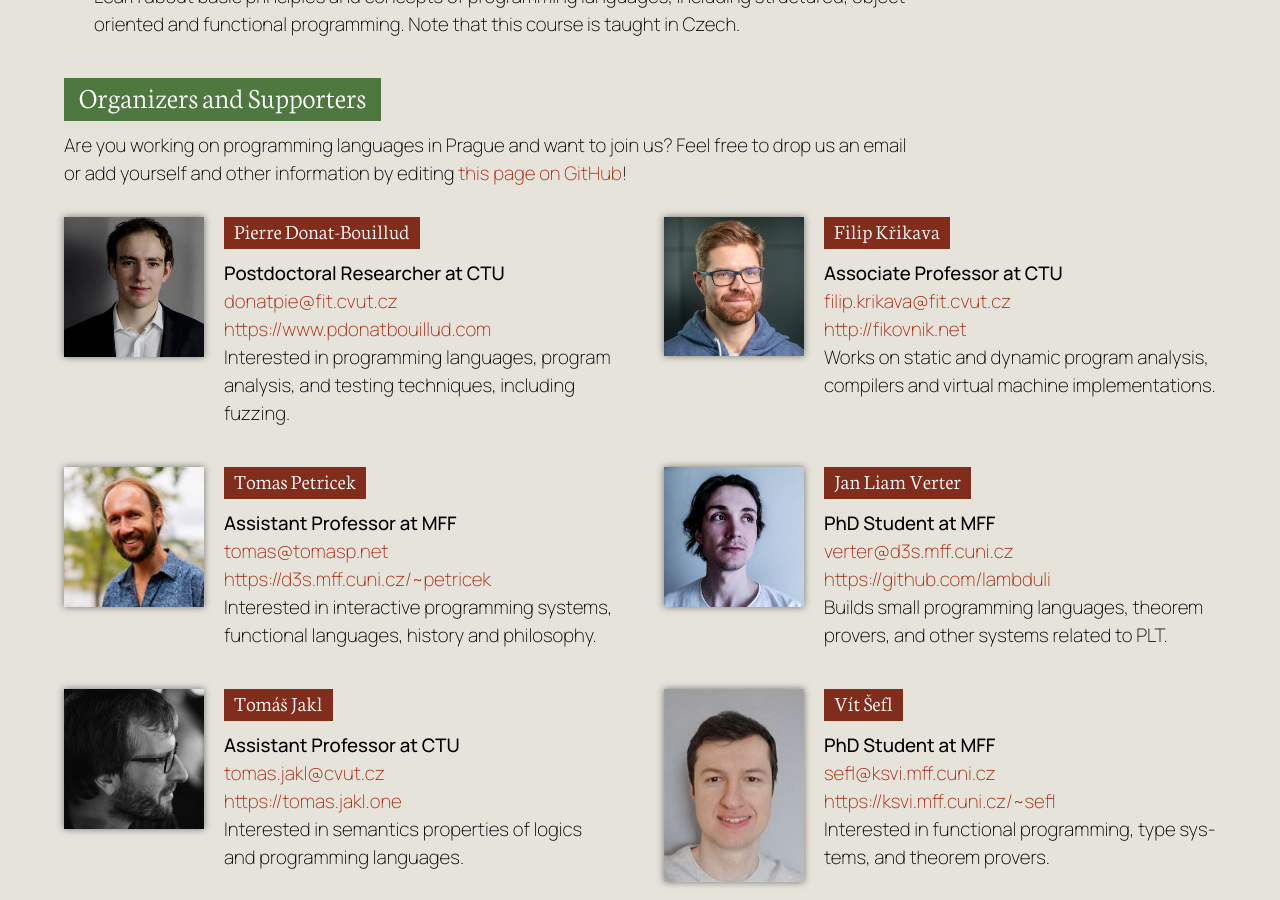
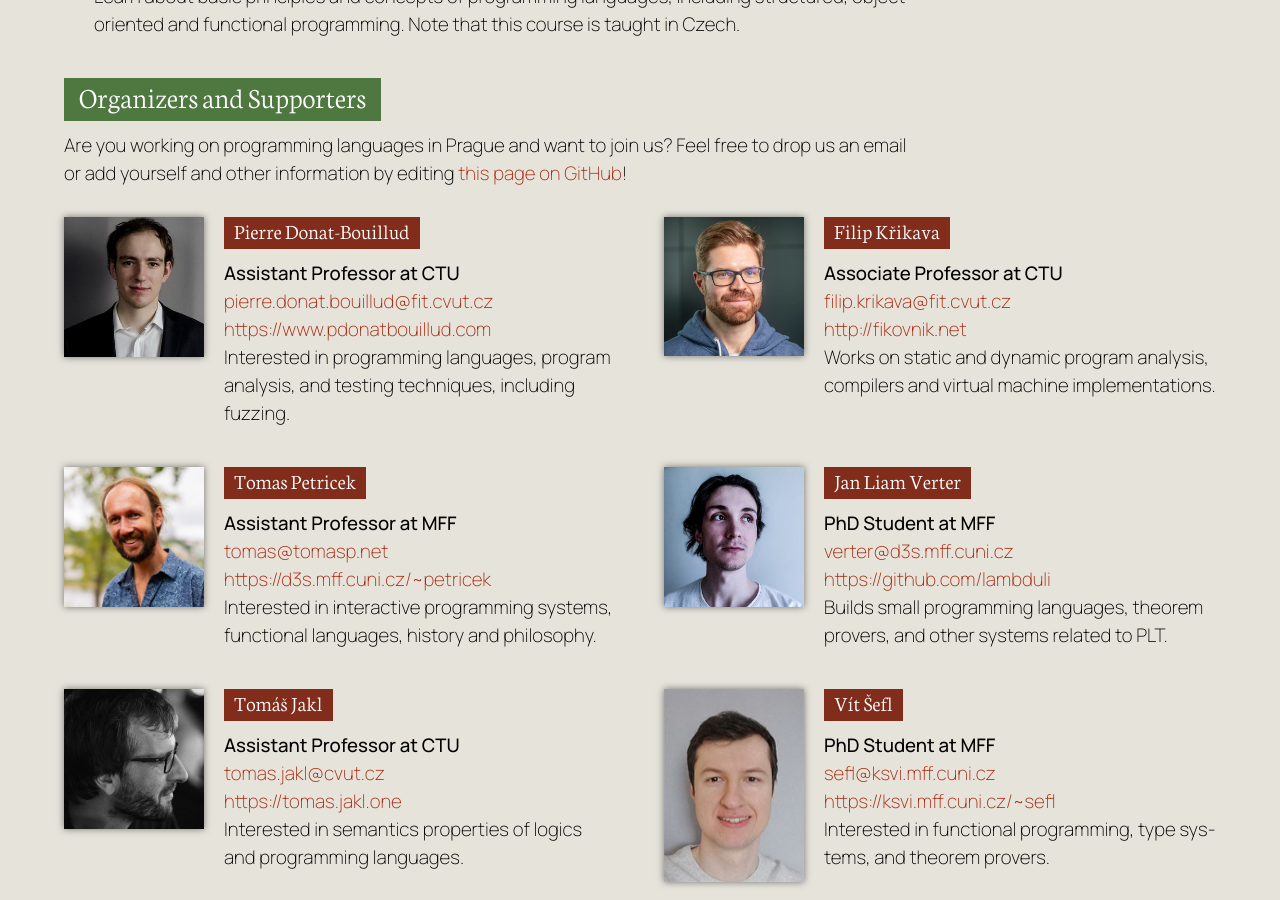
Before and after one commit to prgprg-org/prgprg-org.github.io, a Jekyll site: the page built from index.html, in a window 1280 px wide and 900 px high, scrolled down 3050 px. Built offline with Jekyll 4.4.1, drawn with Linux system fonts in a browser that asks for light colours.

Commit message:
Update member details for Pierre Donat-Bouillud

```diff
--- a/_data/members.yml
+++ b/_data/members.yml
@@ -1,7 +1,7 @@
 - name: Pierre Donat-Bouillud
   photo: img/people/pierre.jpg
-  position: Postdoctoral Researcher at CTU
-  email: donatpie@fit.cvut.cz
+  position: Assistant Professor at CTU
+  email: pierre.donat.bouillud@fit.cvut.cz
   web: https://www.pdonatbouillud.com
   interests: Interested in programming languages, program analysis, and testing techniques, including fuzzing.
 
```
